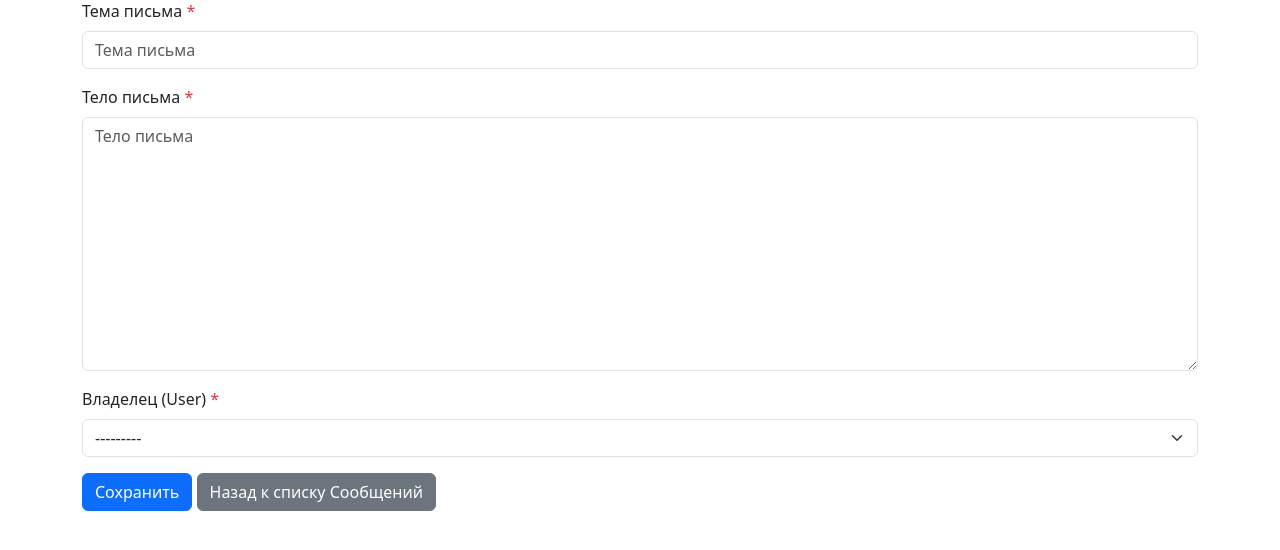
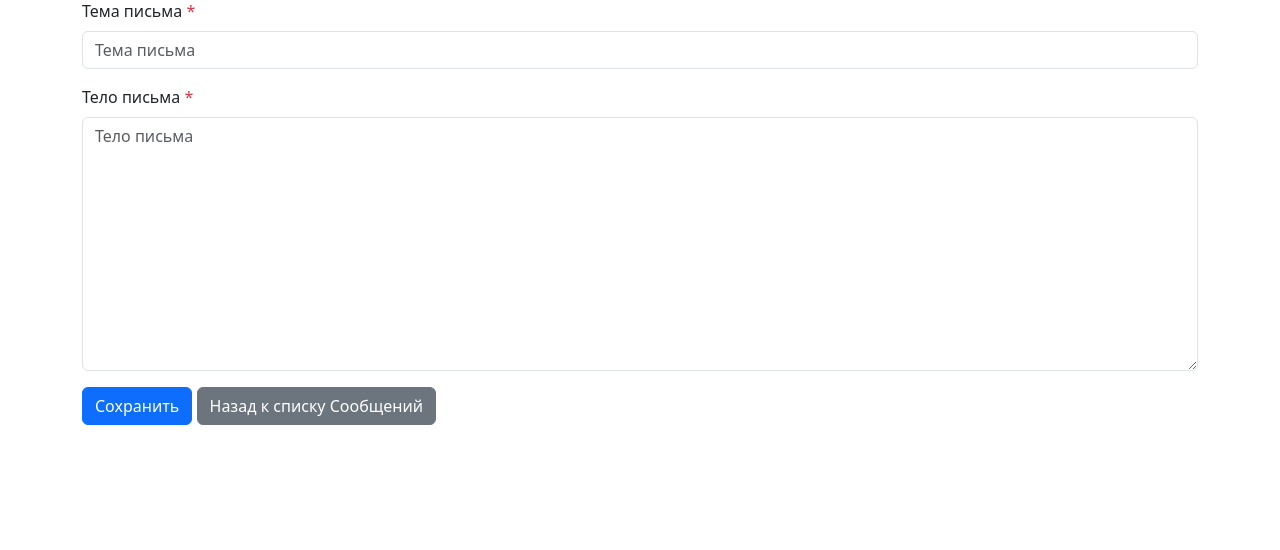
Before and after one commit to kirillgladkikh/course_4, a Django app: page /messages/create/ in a window 1280 px wide. Shown: the part 179-729 px from the top of the page. Run offline with Django 5.2, Linux system fonts and the light colour scheme.

Commit message:
owners roles for message_create work

```diff
--- a/mailing/forms.py
+++ b/mailing/forms.py
@@ -38,11 +38,11 @@ class ClientForm(forms.ModelForm):
 class MessageForm(forms.ModelForm):
     class Meta:
         model = Message
-        fields = ["subject", "body", "owner"]
+        fields = ["subject", "body"]  #, "owner"]
         labels = {
             "subject": "Тема письма",
             "body": "Тело письма",
-            "owner": "Владелец (User)",
+            # "owner": "Владелец (User)",
         }
         widgets = {
             "subject": forms.TextInput(
@@ -59,7 +59,7 @@ class MessageForm(forms.ModelForm):
                     "rows": 10,
                 }
             ),
-            "owner": forms.Select(attrs={"class": "form-select"}),  # для ForeignKey лучше form-select
+            # "owner": forms.Select(attrs={"class": "form-select"}),  # для ForeignKey лучше form-select
         }
 
 
--- a/mailing/templates/message_create.html
+++ b/mailing/templates/message_create.html
@@ -25,12 +25,7 @@
             {{ form.body }}
         </div>
 
-        <div class="mb-3">
-            <label for="id_owner" class="form-label">Владелец (User)
-                <span class="text-danger">*</span>
-            </label>
-            {{ form.owner }}
-        </div>
+
 
         <button type="submit" class="btn btn-primary">Сохранить</button>
         <a href="{% url 'mailing:messages_list' %}" class="btn btn-secondary">Назад к списку Сообщений</a>
--- a/mailing/views.py
+++ b/mailing/views.py
@@ -100,7 +100,7 @@ class MessageCreateView(CreateView):
     success_url = reverse_lazy("mailing:messages_list")
 
     def form_valid(self, form):
-        form.instance.owner = self.request.user
+        form.instance.owner = self.request.user  # Автоматически устанавливаем владельца
         return super().form_valid(form)
 
     # def form_valid(self, form):
```
